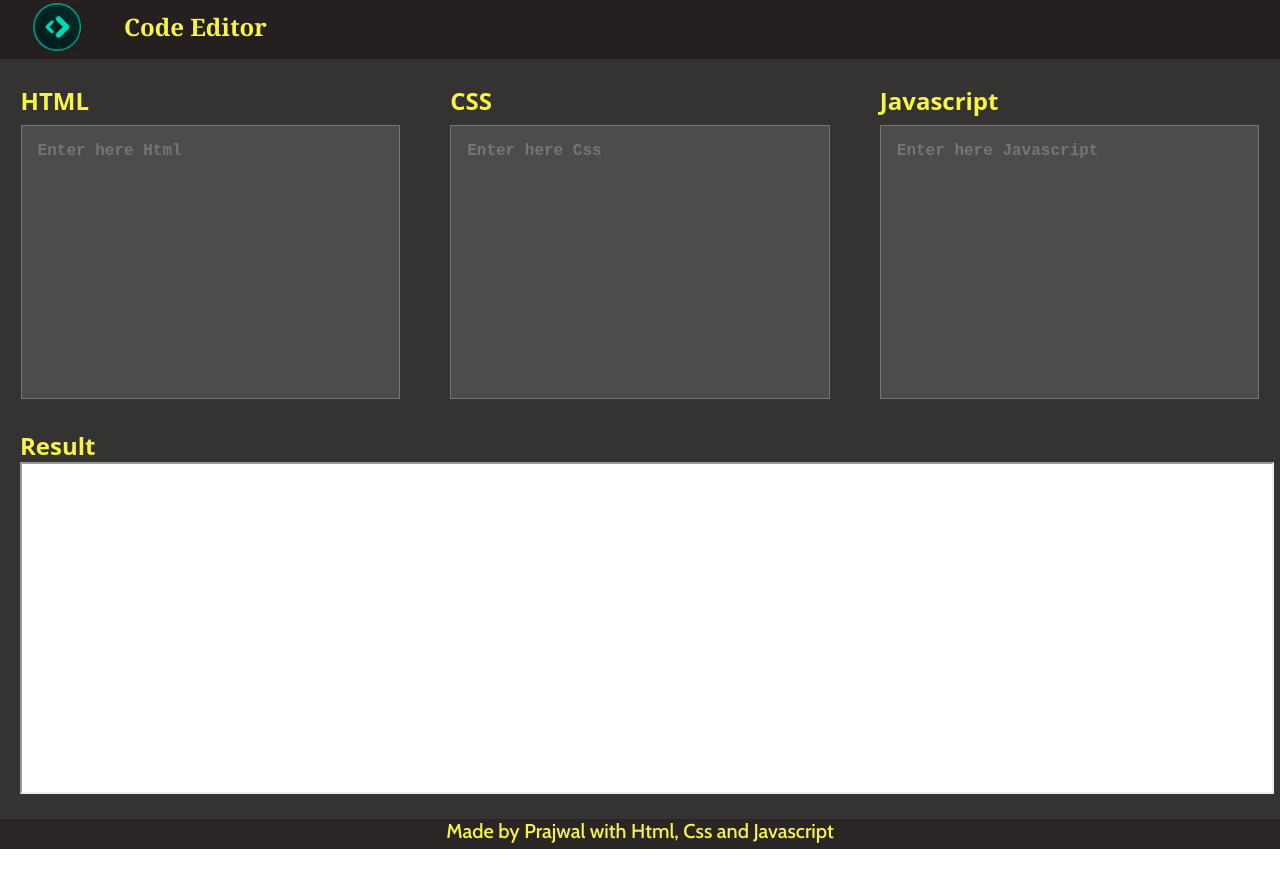
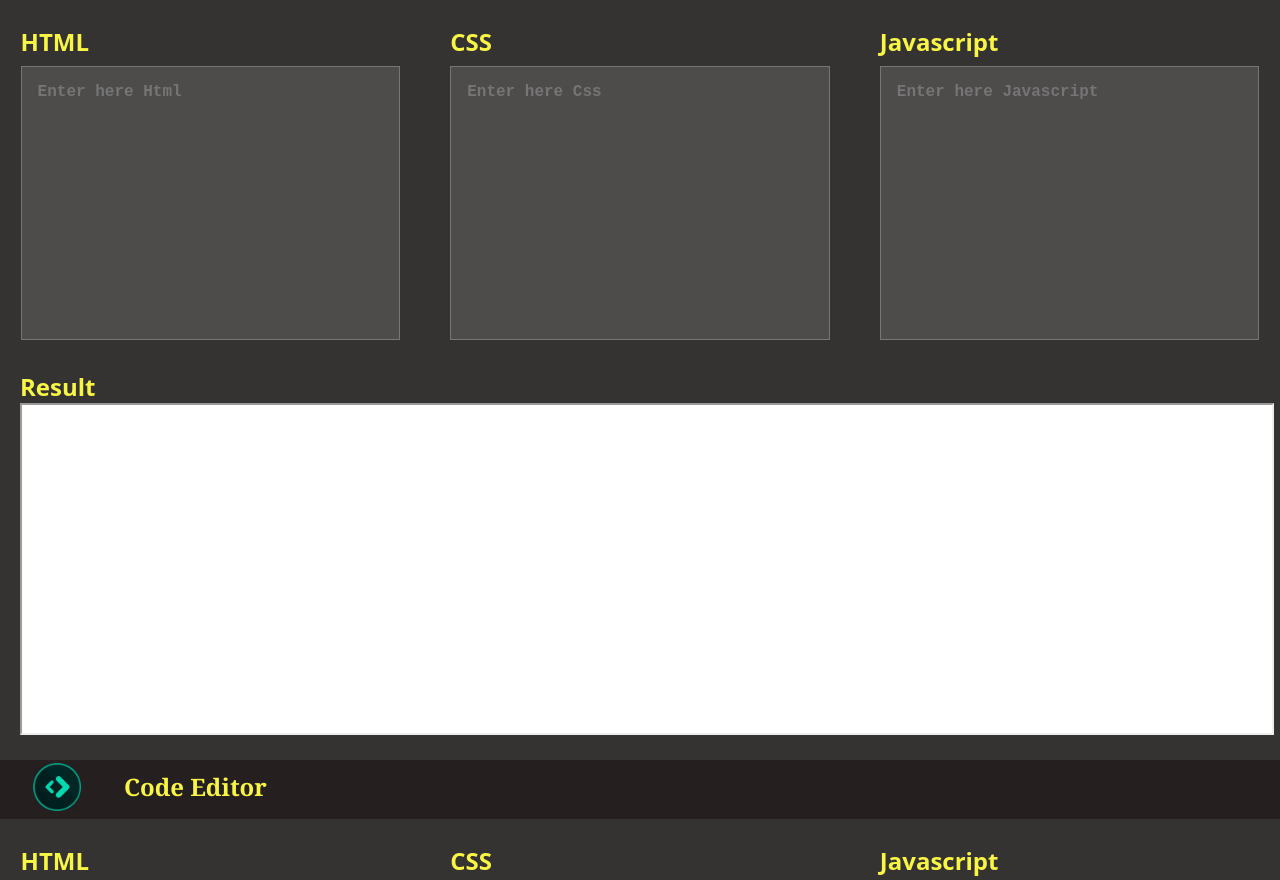
Before and after one commit to Prajwalgawande/CodeEditior, a plain HTML site: page index.html in a window 1280 px wide. Shown: the top 880 px of the page. Before the commit the page ends 849 px from the top, so only its background shows below. Drawn offline with nearby package versions, Linux system fonts and the light colour scheme.

Commit message:
Update index.html

```diff
--- a/index.html
+++ b/index.html
@@ -12,6 +12,16 @@
 </head>
 <body>
   <nav>
+      <div class="code-editior">
+      <div class="code"> <h2>HTML</h2> <textarea placeholder="Enter here Html" id="html" ></textarea></div>
+      <div class="code"><h2>CSS</h2><textarea placeholder="Enter here Css" id ="css"></textarea></div>
+      <div class="code"> <h2>Javascript</h2><textarea placeholder="Enter here Javascript" id="js"></textarea></div>
+    </div>
+    <div class="result">
+      <h2>Result</h2>
+      <iframe id="output"></iframe>
+      </div>
+    </div>
     <div class="nav-bar">
       <div class="logo"><img src="./images/logo.png" alt="Logo"></div>
        <ul class="nav">
```
